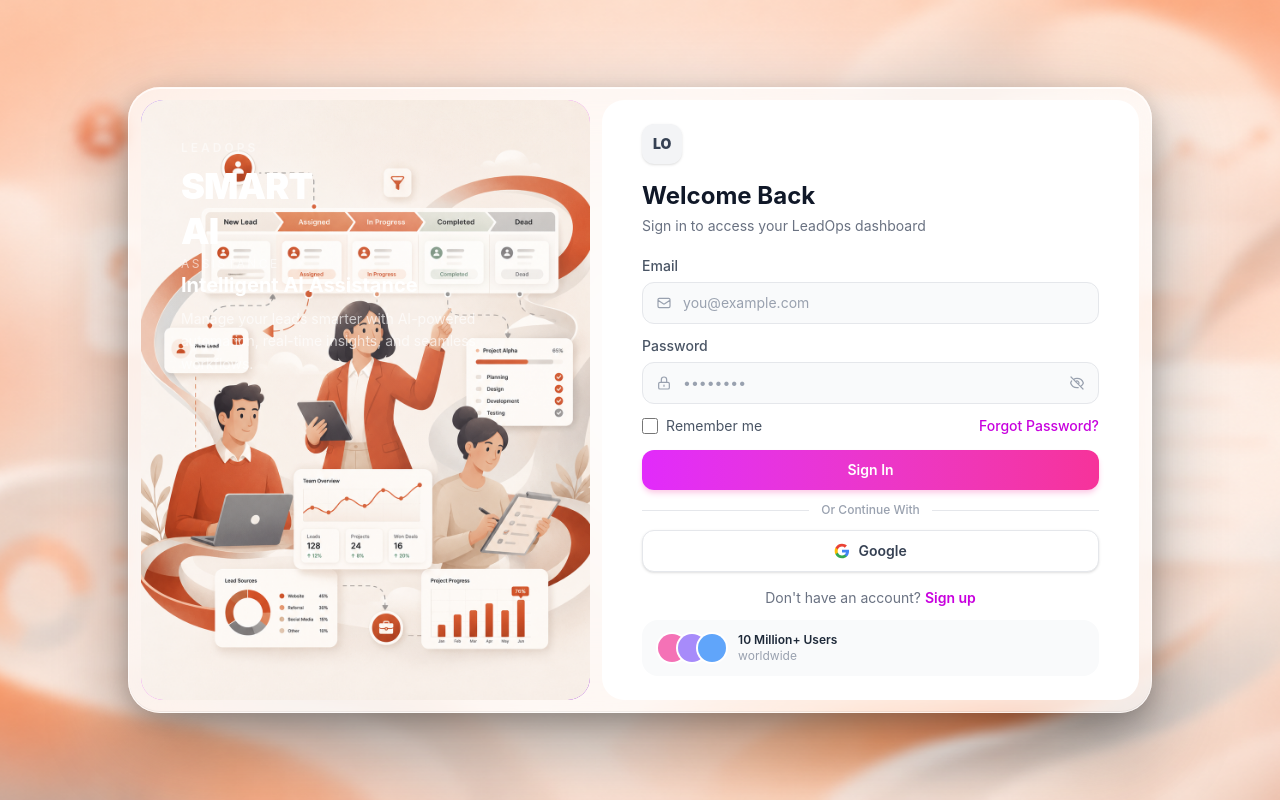
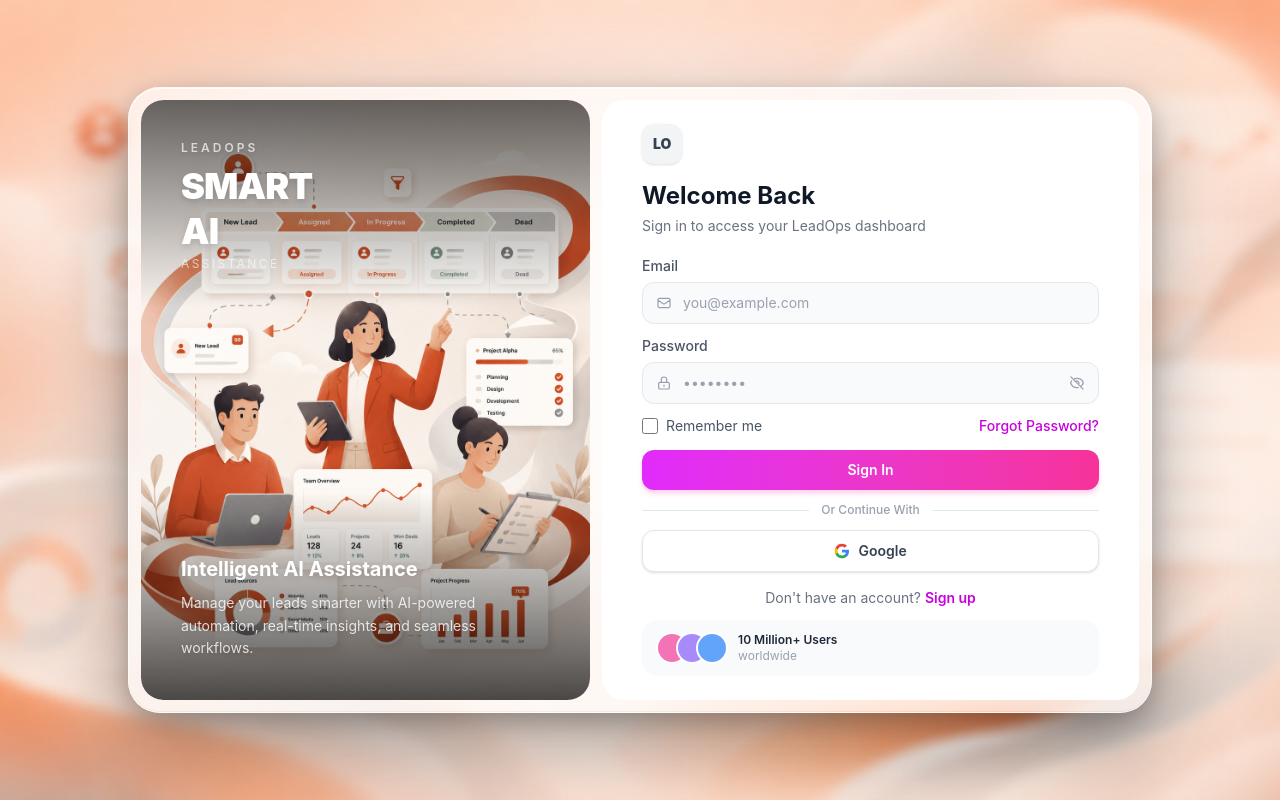
Before and after one commit to nerdpratham/LeadOps-Frontend, a React (Vite) app: page / in a window 1280 px wide. Built offline with nearby package versions, Linux system fonts and the light colour scheme.

Commit message:
borders of login

```diff
--- a/src/pages/login.tsx
+++ b/src/pages/login.tsx
@@ -94,18 +94,6 @@
 
         {/* ── Left panel ─────────────────────────────────────────────────── */}
         <div className="hidden md:flex relative w-[45%] flex-col bg-gradient-to-br from-violet-500 via-fuchsia-400 to-purple-700 p-10 overflow-hidden rounded-[1.4rem]">
-          {/* subtle radial glow over the image */}
-          <div className="absolute inset-0 bg-[radial-gradient(ellipse_at_60%_40%,rgba(255,255,255,0.15),transparent_70%)] z-10 pointer-events-none" />
-
-          {/* brand text */}
-          <div className="relative z-10">
-            <p className="text-white/50 text-xs font-semibold tracking-[0.25em] uppercase">LeadOps</p>
-            <h2 className="mt-2 text-4xl font-black text-white leading-tight tracking-tight">
-              SMART<br />AI
-            </h2>
-            <p className="text-white/60 text-xs tracking-[0.2em] uppercase mt-0.5">Assistance</p>
-          </div>
-
           {/* side image — covers the full panel */}
           <img
             src="/login_side.png"
@@ -113,10 +101,25 @@
             className="absolute inset-0 w-full h-full object-cover z-0"
           />
 
+          {/* top gradient — darkens behind brand text */}
+          <div className="absolute top-0 left-0 right-0 h-52 bg-gradient-to-b from-black/60 via-black/30 to-transparent z-10 pointer-events-none rounded-t-[1.4rem]" />
+
+          {/* bottom gradient — darkens behind tagline */}
+          <div className="absolute bottom-0 left-0 right-0 h-52 bg-gradient-to-t from-black/70 via-black/35 to-transparent z-10 pointer-events-none rounded-b-[1.4rem]" />
+
+          {/* brand text */}
+          <div className="relative z-20">
+            <p className="text-white/70 text-xs font-semibold tracking-[0.25em] uppercase drop-shadow-sm">LeadOps</p>
+            <h2 className="mt-2 text-4xl font-black text-white leading-tight tracking-tight drop-shadow-md">
+              SMART<br />AI
+            </h2>
+            <p className="text-white/60 text-xs tracking-[0.2em] uppercase mt-0.5">Assistance</p>
+          </div>
+
           {/* bottom tagline */}
-          <div className="relative z-10">
-            <h3 className="text-white text-xl font-bold leading-snug">Intelligent AI Assistance</h3>
-            <p className="mt-2 text-white/65 text-sm leading-relaxed">
+          <div className="relative z-20 mt-auto">
+            <h3 className="text-white text-xl font-bold leading-snug drop-shadow-md">Intelligent AI Assistance</h3>
+            <p className="mt-2 text-white/80 text-sm leading-relaxed drop-shadow-sm">
               Manage your leads smarter with AI-powered automation, real-time insights, and seamless workflows.
             </p>
           </div>
```
